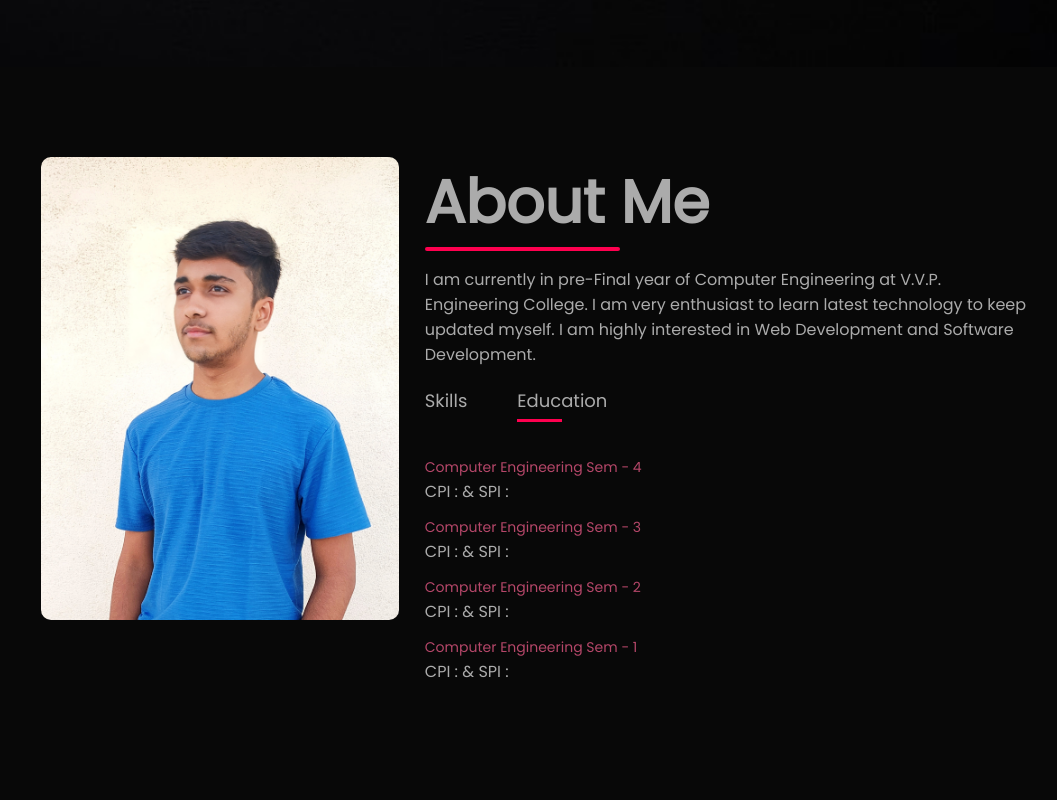
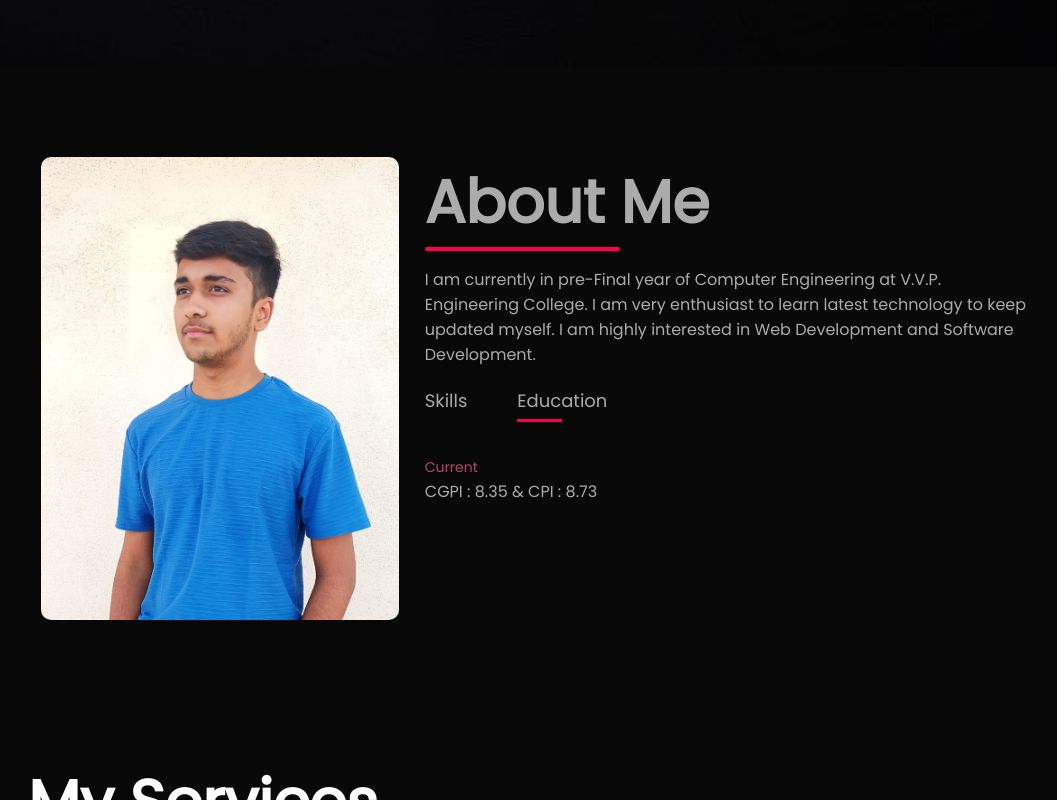
Before and after one commit to NiketBhadeshiya/NiketBhadeshiya.github.io, a plain HTML site: page index.html in a window 1280 px wide. Both pictures are taken after a click on the element "Education". Shown: the part 733-1533 px from the top of the page, without its empty margins (100-1157 px from the left). Drawn offline with Linux system fonts and the light colour scheme; a web font is replaced by a local one.

Commit message:
Update index.html

```diff
--- a/index.html
+++ b/index.html
@@ -74,10 +74,10 @@
                     </div>
                     <div class="tab-contents" id="education">
                         <ul>
-                            <li><span>Computer Engineering Sem - 4</span><br>CPI : & SPI : </li>
-                            <li><span>Computer Engineering Sem - 3</span><br>CPI : & SPI : </li>
+                            <li><span>Current </span><br>CGPI : 8.35 & CPI : 8.73 </li>
+<!--                             <li><span>Computer Engineering Sem - 3</span><br>CPI : & SPI : </li>
                             <li><span>Computer Engineering Sem - 2</span><br>CPI : & SPI : </li>
-                            <li><span>Computer Engineering Sem - 1</span><br>CPI : & SPI : </li>
+                            <li><span>Computer Engineering Sem - 1</span><br>CPI : & SPI : </li> -->
 
                         </ul>
                     </div>
```
